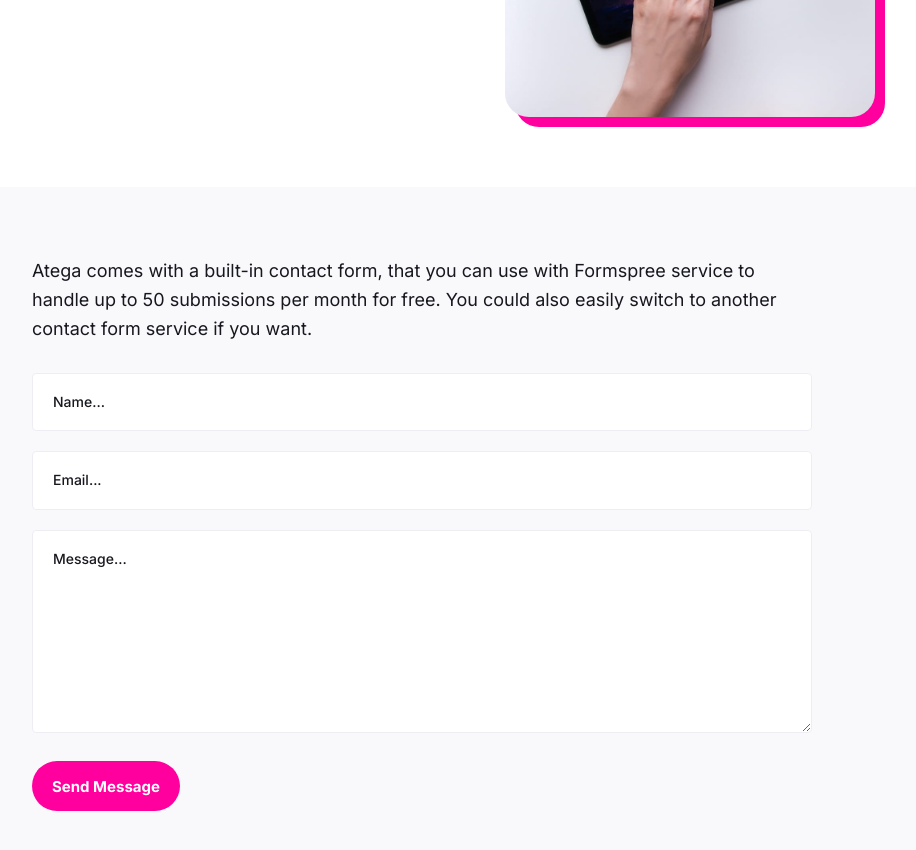
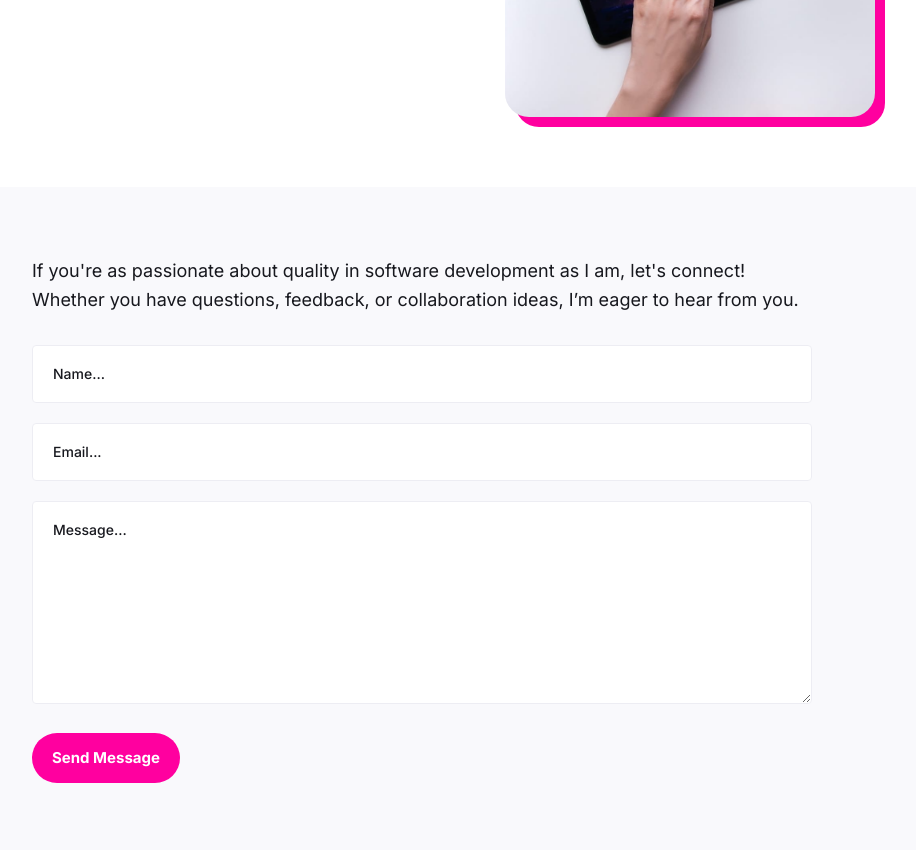
Before and after one commit to karlambsilva/karlambsilva.github.io, a Jekyll site: the page built from _pages/contact.html, in a window 1280 px wide and 900 px high, scrolled down 515 px. Shown: the top 850 px of the window, without its empty margins (218-1134 px from the left). Built offline with Jekyll 4.4.1, drawn with Linux system fonts in a browser that asks for light colours.

Commit message:
Contact form working

```diff
--- a/Gemfile
+++ b/Gemfile
@@ -6,3 +6,4 @@ gem "jekyll-paginate"
 gem "jekyll-sitemap"
 gem "webrick"
 gem "kramdown-parser-gfm"
+gem "sass-embedded", "~> 1.77"
--- a/_data/settings.yml
+++ b/_data/settings.yml
@@ -115,10 +115,10 @@ mailchimp:
 #-------------------------------
 # Social Icons Settings
 social:
+- {icon: "ion-logo-linkedin", name: "LinkedIn", link: "https://www.linkedin.com/in/karlambsilva/"}
+- {icon: "ion-logo-github", name: "Github", link: "https://github.com/karlambsilva"}
 - {icon: "ion-logo-twitter", name: "Twitter", link: "https://twitter.com/karlambsilva"}
-- {icon: "ion-logo-github", name: "Github", link: "https://github.com/karlambsilva"}
-- {icon: "ion-logo-youtube", name: "Youtube", link: "https://youtube.com/karlambsilva"}
-# - {icon: "ion-logo-pinterest", name: "Pinterest", link: "https://pinterest.com"}
+# - {icon: "ion-logo-youtube", name: "Youtube", link: "https://youtube.com/karlambsilva"}
 # - {icon: "ion-logo-codepen", name: "Codepen", link: "https://codepen.io"}
 # - {icon: "ion-logo-vimeo", name: "Vimeo", link: "https://vimeo.com"}
 
@@ -129,8 +129,8 @@ social:
 #-------------------------------
 # Contact Settings
 contact:
-  email: your@email.com # Add your email for contant form
-  description: Atega comes with a built-in contact form, that you can use with Formspree service to handle up to 50 submissions per month for free. You could also easily switch to another contact form service if you want. # Add a description of your form
+  email: mrbzbyya # Add your email for contact form
+  description: If you're as passionate about quality in software development as I am, let's connect! Whether you have questions, feedback, or collaboration ideas, I’m eager to hear from you. # Add a description of your form
 
 # NOTE
 # Atega theme comes with a contact form built-in. You can use this form with Formspree (https://formspree.io/) service and get up to 50 submissions for free. Also, you can easily switch to another service if you want.
```
Also changed, not shown: Gemfile.lock.
